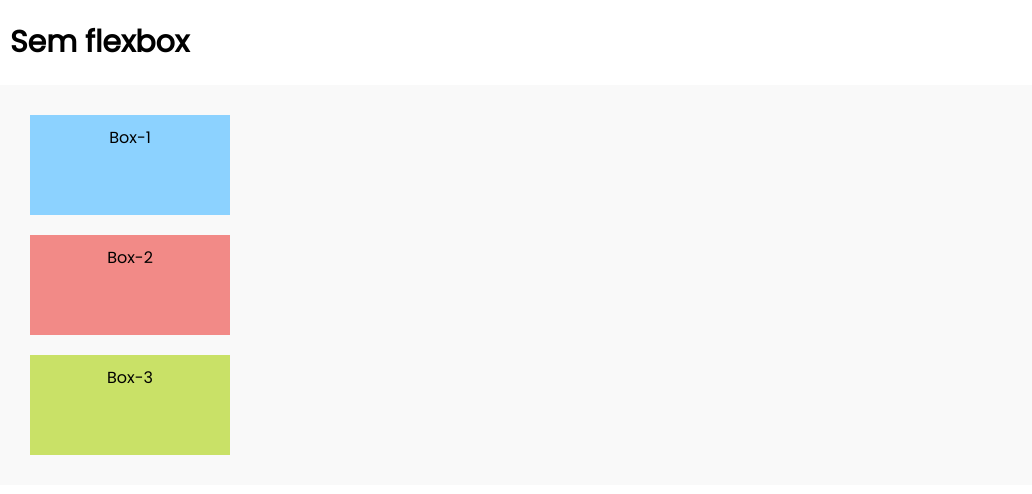
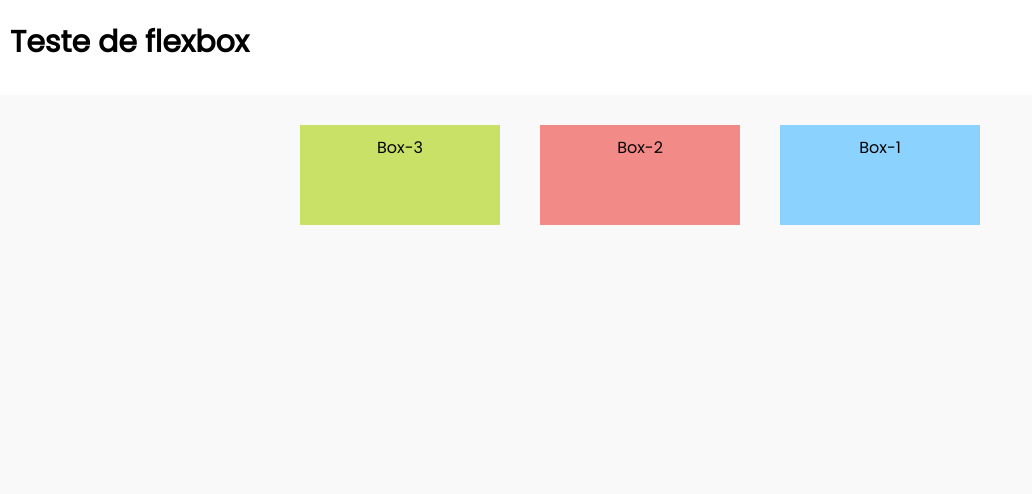
Before and after one commit to matheuspedrodev/html-css, a plain HTML site: page exercícios/outex/Index.html in a window 1280 px wide. Shown: the whole page, without its empty margins (0-1032 px from the left). Drawn offline with Linux system fonts and the light colour scheme.

Commit message:
atualização de testes

```diff
--- a/exercícios/outex/Index.html
+++ b/exercícios/outex/Index.html
@@ -7,7 +7,7 @@
     <link rel="stylesheet" href="css/style.css">
 </head>
 <body>
-    <h2>Sem flexbox</h2>
+    <h2>Teste de flexbox</h2>
     <div class="container">
         <div class="box box-1">Box-1</div>
         <div class="box box-2">Box-2</div>
--- a/exercícios/outex/css/style.css
+++ b/exercícios/outex/css/style.css
@@ -73,6 +73,9 @@ body {
 }
 
 .container {
+    display: inline-flex;
+    flex-direction: row-reverse;
+    justify-content: center;
     width: 100%;
     height: 400px;
     margin: 10px auto;
```
